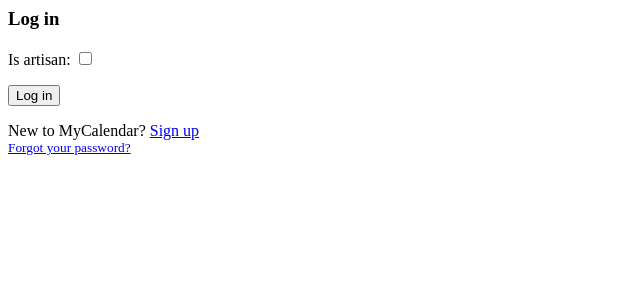
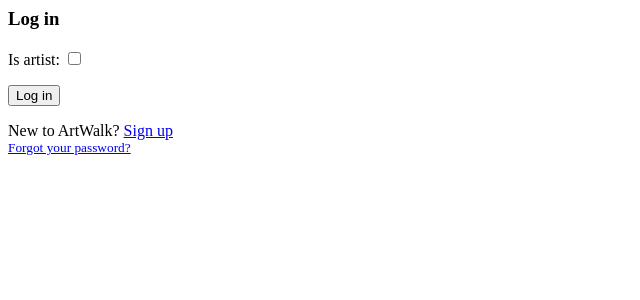
Before and after one commit to uprm-inso-4115-2020-2021-s2/semester-project-the-science-team, a Django app: template ArtWalk/templates/login.html in a window 1280 px wide. Shown: the top 300 px of the page, without its empty margins (0-640 px from the left). Run offline with Django 3.2, Linux system fonts and the light colour scheme; the template is opened without the code that fills it: values that come from a table or form of the project are taken from there, others are empty.

Commit message:
Suggested changes.

```diff
--- a/ArtWalk/manager/forms.py
+++ b/ArtWalk/manager/forms.py
@@ -5,4 +5,4 @@ from .models import *
 class ProfileForm(forms.ModelForm):
     class Meta:
         model = Profile
-        fields = ('is_artisan',)
+        fields = ('is_artist',)
--- a/ArtWalk/manager/models.py
+++ b/ArtWalk/manager/models.py
@@ -20,4 +20,4 @@ class Artwork(models.Model):
 
 class Profile(models.Model):
     user = models.OneToOneField(User, on_delete=models.CASCADE, null=True)
-    is_artisan = models.BooleanField(default=False)
+    is_artist = models.BooleanField(default=False)
--- a/ArtWalk/templates/login.html
+++ b/ArtWalk/templates/login.html
@@ -19,7 +19,7 @@
             </form>
           </div>
           <div class="card-footer text-muted text-center">
-            New to MyCalendar? <a href="{% url 'signup' %}">Sign up</a>
+            New to ArtWalk? <a href="{% url 'signup' %}">Sign up</a>
           </div>
         </div>
         <div class="text-center py-2">
```
